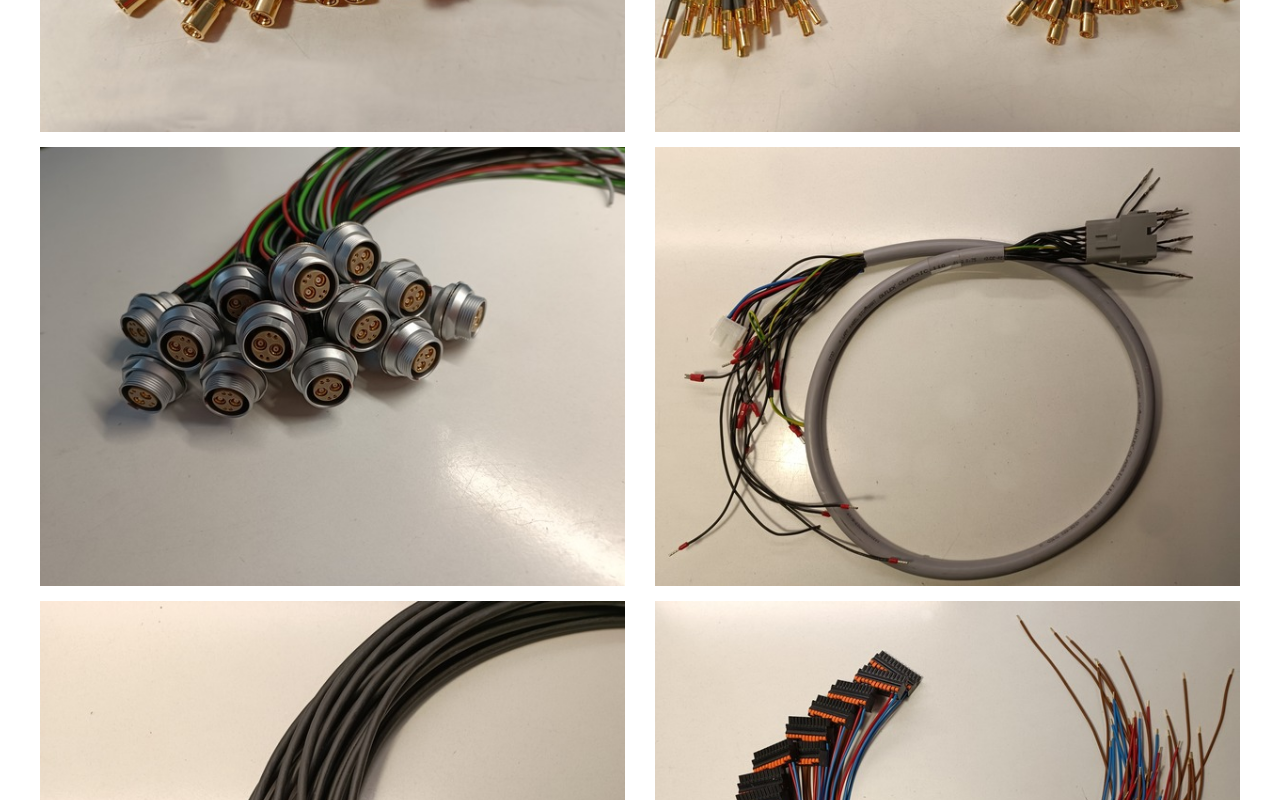
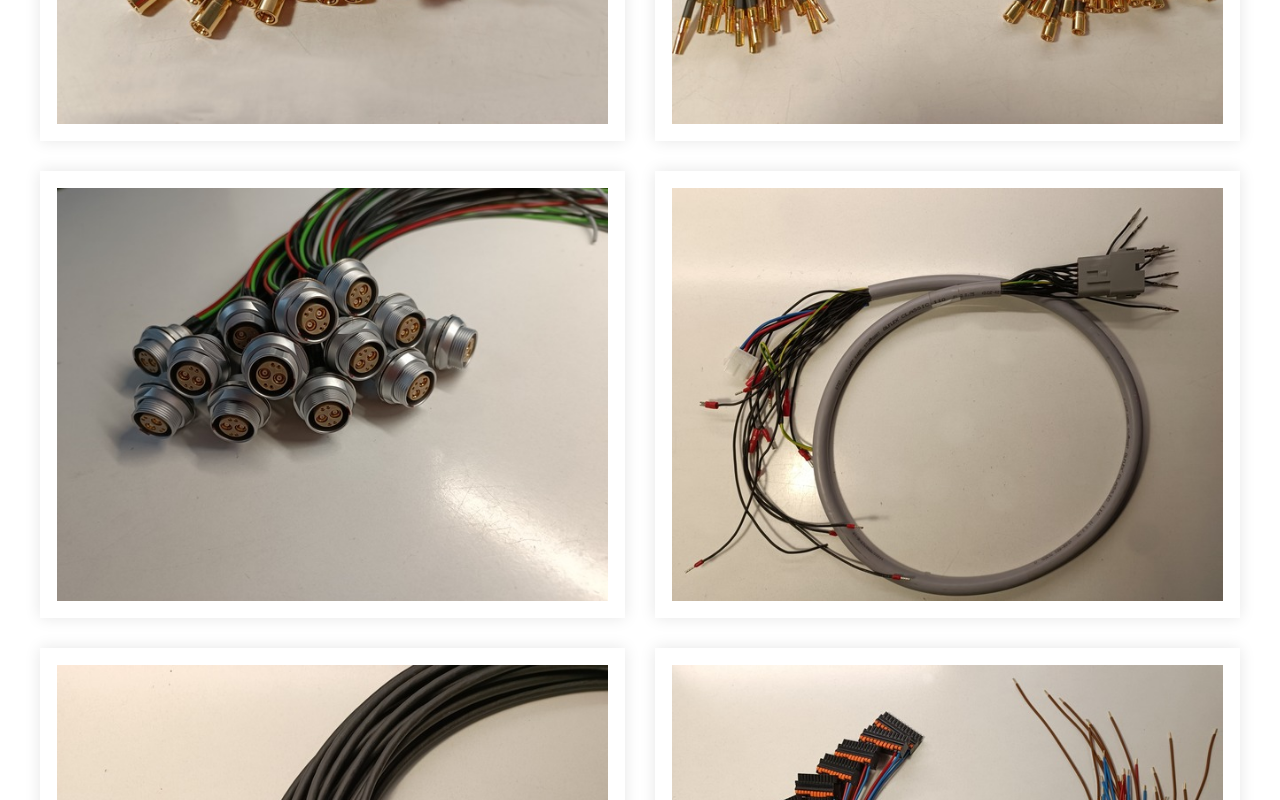
Before and after one commit to holeczpeter/cablesolutions, a Vue app: page /product/1 in a window 1280 px wide. Shown: the part 1600-2400 px from the top of the page. Built offline with nearby package versions, Linux system fonts and the light colour scheme; what vue-cool-lightbox would draw is missing.

Commit message:
products list update

```diff
--- a/src/assets/js/products.js
+++ b/src/assets/js/products.js
@@ -44,16 +44,25 @@ export const data = {
           pic: require("../../assets/img/products/1.jpg"),
           banner: require("../../assets/img/products/box-banner.jpg"),
           pics:[ {
-            pic01: require("../../assets/img/products/kábel2.jpg"),
-            pic02: require("../../assets/img/products/kábel3.jpg")
+            pic: require("../../assets/img/products/kábel2.jpg")
           },
           {
-            pic01: require("../../assets/img/products/kábel4.jpg"),
-            pic02: require("../../assets/img/products/kábel5.jpg")
+            pic: require("../../assets/img/products/kábel3.jpg")
           },
           {
-            pic01: require("../../assets/img/products/kábel6.jpg"),
-            pic02: require("../../assets/img/products/kábel7.jpg")
+            pic: require("../../assets/img/products/kábel4.jpg")
+
+          },
+          {
+
+            pic: require("../../assets/img/products/kábel5.jpg")
+          },
+          {
+            pic: require("../../assets/img/products/kábel6.jpg")
+          },
+          {
+
+            pic: require("../../assets/img/products/kábel7.jpg")
           },
         ],
         images:[ require("../../assets/img/products/kábel2.jpg"),
@@ -102,16 +111,27 @@ export const data = {
           pic:require("../../assets/img/products/2.jpg"),
           banner: require("../../assets/img/products/box-banner.jpg"),
           pics:[ {
-            pic01: require("../../assets/img/products/doboz2.jpg"),
-            pic02: require("../../assets/img/products/doboz3.jpg")
+            pic: require("../../assets/img/products/doboz2.jpg"),
           },
           {
-            pic01: require("../../assets/img/products/doboz4.jpg"),
-            pic02: require("../../assets/img/products/doboz5.jpg")
+
+            pic: require("../../assets/img/products/doboz3.jpg")
           },
           {
-            pic01: require("../../assets/img/products/doboz6.jpg"),
-            pic02: require("../../assets/img/products/doboz7.jpg")
+            pic: require("../../assets/img/products/doboz4.jpg"),
+
+          },
+          {
+
+            pic: require("../../assets/img/products/doboz5.jpg")
+          },
+          {
+            pic: require("../../assets/img/products/doboz6.jpg"),
+
+          },
+          {
+
+            pic: require("../../assets/img/products/doboz7.jpg")
           },
         ],
         images:[ require("../../assets/img/products/kábel2.jpg"),
@@ -160,16 +180,27 @@ export const data = {
           pic:require("../../assets/img/products/2.jpg"),
           banner: require("../../assets/img/products/box-banner.jpg"),
           pics:[ {
-            pic01: require("../../assets/img/products/doboz2.jpg"),
-            pic02: require("../../assets/img/products/doboz3.jpg")
+            pic: require("../../assets/img/products/doboz2.jpg"),
           },
           {
-            pic01: require("../../assets/img/products/doboz4.jpg"),
-            pic02: require("../../assets/img/products/doboz5.jpg")
+
+            pic: require("../../assets/img/products/doboz3.jpg")
           },
           {
-            pic01: require("../../assets/img/products/doboz6.jpg"),
-            pic02: require("../../assets/img/products/doboz7.jpg")
+            pic: require("../../assets/img/products/doboz4.jpg"),
+
+          },
+          {
+
+            pic: require("../../assets/img/products/doboz5.jpg")
+          },
+          {
+            pic: require("../../assets/img/products/doboz6.jpg"),
+
+          },
+          {
+
+            pic: require("../../assets/img/products/doboz7.jpg")
           },
         ],
         images:[ require("../../assets/img/products/kábel2.jpg"),
@@ -218,16 +249,27 @@ export const data = {
           pic:require("../../assets/img/products/2.jpg"),
           banner: require("../../assets/img/products/box-banner.jpg"),
           pics:[ {
-            pic01: require("../../assets/img/products/doboz2.jpg"),
-            pic02: require("../../assets/img/products/doboz3.jpg")
+            pic: require("../../assets/img/products/doboz2.jpg"),
           },
           {
-            pic01: require("../../assets/img/products/doboz4.jpg"),
-            pic02: require("../../assets/img/products/doboz5.jpg")
+
+            pic: require("../../assets/img/products/doboz3.jpg")
           },
           {
-            pic01: require("../../assets/img/products/doboz6.jpg"),
-            pic02: require("../../assets/img/products/doboz7.jpg")
+            pic: require("../../assets/img/products/doboz4.jpg"),
+
+          },
+          {
+
+            pic: require("../../assets/img/products/doboz5.jpg")
+          },
+          {
+            pic: require("../../assets/img/products/doboz6.jpg"),
+
+          },
+          {
+
+            pic: require("../../assets/img/products/doboz7.jpg")
           },
         ],
         images:[ require("../../assets/img/products/kábel2.jpg"),
--- a/src/components/products/ProductInfo.vue
+++ b/src/components/products/ProductInfo.vue
@@ -112,17 +112,15 @@
                                  </div>
                               </div>
                            </div>
-                           <div class="row" v-for="(pic, key) in currentProduct.pics" :key="key">
-                              <div class="col-md-6 col-sm-6">
-                                 <div class="ttm_single_image-wrapper text-left padding_top15">
-                                    <img class="img-fluid" :src="pic.pic01" alt="single-img-10">
+                           <div class="row" >
+                              <div class="col-md-6 col-sm-6" v-for="(pic, key) in currentProduct.pics" :key="key">
+                              <div class="featured-imagebox featured-imagebox-services style1">
+                                 <div class="featured-thumbnail">
+                                    <img class="img-fluid" :src="pic.pic" alt="image">
                                  </div>
                               </div>
-                              <div class="col-md-6 col-sm-6">
-                                 <div class="ttm_single_image-wrapper text-left padding_top15">
-                                    <img class="img-fluid" :src="pic.pic02" alt="single-img-11">
-                                 </div>
-                              </div>
+
+                           </div>
                            </div>
                         </div>
                         <div class="ttm-horizontal_sep width-100 margin_top30 margin_bottom30"></div>
--- a/src/components/products/Products.vue
+++ b/src/components/products/Products.vue
@@ -40,7 +40,6 @@
                      <div class="featured-thumbnail">
                         <img class="img-fluid" :src="cable.pic" alt="image">
                      </div>
-
                   </div>
                </div>
             </div>
```
